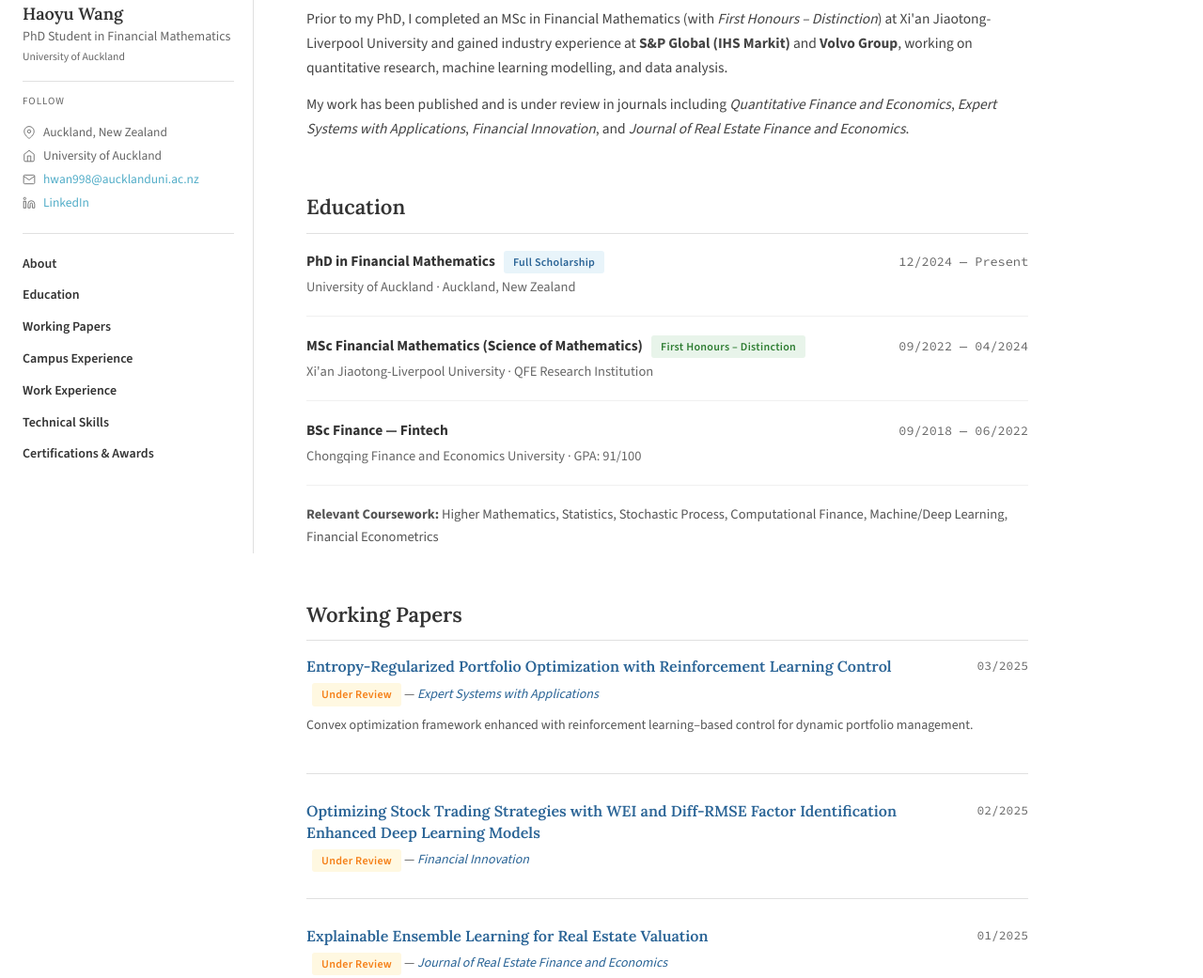
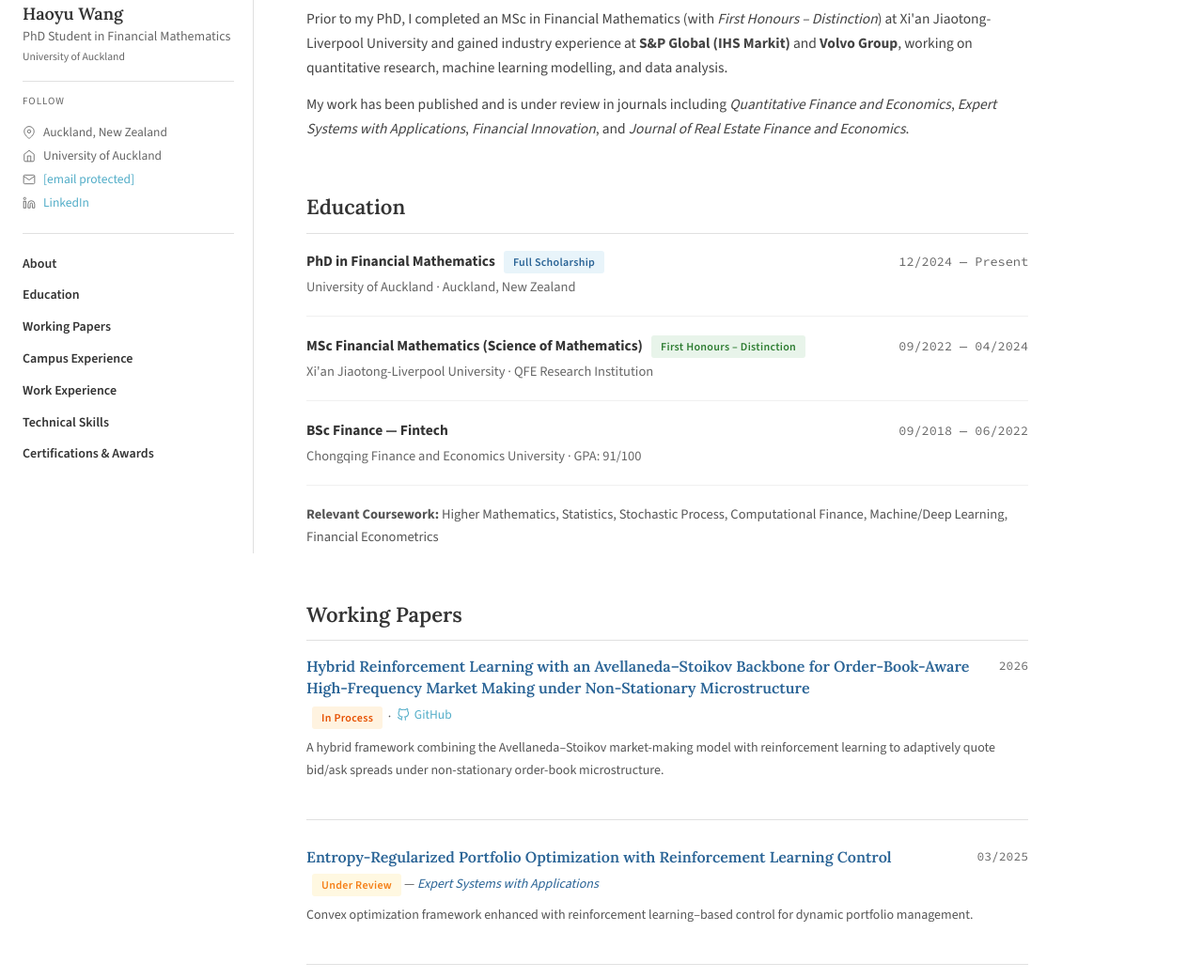
Before and after one commit to Haoyu-tech/haoyuwang.github.io, a plain HTML site: page index.html in a window 1280 px wide. Shown: the part 211-1252 px from the top of the page at 94% size. Drawn offline with nearby package versions, Linux system fonts and the light colour scheme.

Commit message:
Add files via upload

```diff
--- a/index.html
+++ b/index.html
@@ -397,7 +397,7 @@
       </li>
       <li>
         <svg viewBox="0 0 24 24"><path d="M4 4h16c1.1 0 2 .9 2 2v12c0 1.1-.9 2-2 2H4c-1.1 0-2-.9-2-2V6c0-1.1.9-2 2-2z"/><polyline points="22,6 12,13 2,6"/></svg>
-        <a href="mailto:hwan998@aucklanduni.ac.nz">hwan998@aucklanduni.ac.nz</a>
+        <a href="/cdn-cgi/l/email-protection#721a05131c4b4b4a32130711191e131c16071c1b5c13115c1c08"><span class="__cf_email__" data-cfemail="b7dfc0d6d98e8e8ff7d6c2d4dcdbd6d9d3c2d9de99d6d499d9cd">[email&#160;protected]</span></a>
       </li>
       <li>
         <svg viewBox="0 0 24 24"><path d="M16 8a6 6 0 0 1 6 6v7h-4v-7a2 2 0 0 0-2-2 2 2 0 0 0-2 2v7h-4v-7a6 6 0 0 1 6-6z"/><rect x="2" y="9" width="4" height="12"/><circle cx="4" cy="4" r="2"/></svg>
@@ -472,6 +472,24 @@
       <!-- Publications -->
       <section class="section" id="publications">
         <h2>Working Papers</h2>
+
+        <div class="paper-item">
+          <div class="paper-row">
+            <div class="paper-title">Hybrid Reinforcement Learning with an Avellaneda–Stoikov Backbone for Order-Book-Aware High-Frequency Market Making under Non-Stationary Microstructure</div>
+            <div class="paper-date">2026</div>
+          </div>
+          <div class="paper-venue">
+            <span class="badge badge-orange">In Process</span>
+            &nbsp;·&nbsp;
+            <a href="https://github.com/Haoyu-tech/Hybrid-Reinforcement-Learning-with-an-Avellaneda--Stoikov-Backbone" target="_blank" style="font-size:13.5px; display:inline-flex; align-items:center; gap:5px;">
+              <svg viewBox="0 0 24 24" width="14" height="14" fill="none" stroke="currentColor" stroke-width="1.8" style="vertical-align:middle;"><path d="M9 19c-5 1.5-5-2.5-7-3m14 6v-3.87a3.37 3.37 0 0 0-.94-2.61c3.14-.35 6.44-1.54 6.44-7A5.44 5.44 0 0 0 20 4.77 5.07 5.07 0 0 0 19.91 1S18.73.65 16 2.48a13.38 13.38 0 0 0-7 0C6.27.65 5.09 1 5.09 1A5.07 5.07 0 0 0 5 4.77a5.44 5.44 0 0 0-1.5 3.78c0 5.42 3.3 6.61 6.44 7A3.37 3.37 0 0 0 9 18.13V22"/></svg>
+              GitHub
+            </a>
+          </div>
+          <p style="font-size:14px; color:#555; margin-top:8px;">
+            A hybrid framework combining the Avellaneda–Stoikov market-making model with reinforcement learning to adaptively quote bid/ask spreads under non-stationary order-book microstructure.
+          </p>
+        </div>
 
         <div class="paper-item">
           <div class="paper-row">
@@ -642,6 +660,4 @@
     </div><!-- /content -->
 
     <footer class="footer">
-      <span>© 2025 Haoyu Wang · University of Auckland</span>
-      <div class="footer-links">
-        <a href="https://www.linkedin.com/in/haoyu-wang-05a224350" targ
+      <span>© 2025 H
```
